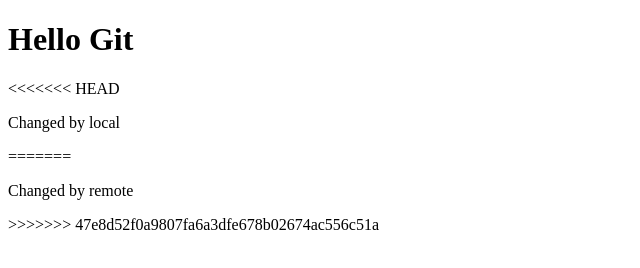
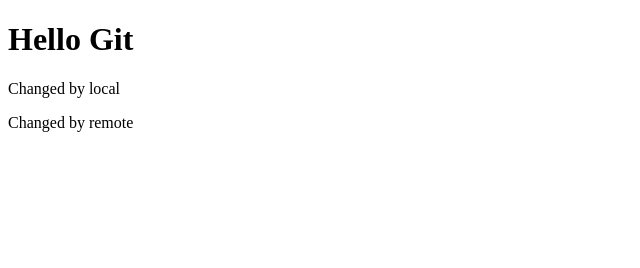
Before and after one commit to TongDangTu/git-tutorial, a plain HTML site: page index.html in a window 1280 px wide. Shown: the whole page, without its empty margins (0-640 px from the left). Drawn offline with Linux system fonts and the light colour scheme.

Commit message:
resolve commit

```diff
--- a/index.html
+++ b/index.html
@@ -7,10 +7,7 @@
 </head>
 <body>
   <h1>Hello Git</h1>
-<<<<<<< HEAD
   <p>Changed by local</p>
-=======
   <p>Changed by remote</p>
->>>>>>> 47e8d52f0a9807fa6a3dfe678b02674ac556c51a
 </body>
 </html>
```
